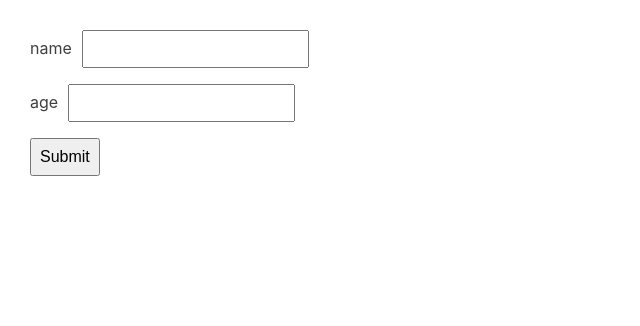
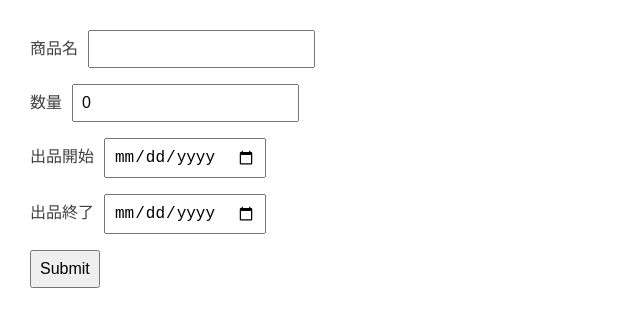
Before and after one commit to t-shiratori/hello-zod, a React (Vite) app: page / in a window 1280 px wide. Shown: the top 326 px of the page, without its empty margins (0-640 px from the left). Built offline with nearby package versions, Linux system fonts and the light colour scheme.

Commit message:
update ui

```diff
--- a/src/App.tsx
+++ b/src/App.tsx
@@ -1,8 +1,8 @@
-import { z } from 'zod';
 import { useForm } from 'react-hook-form';
 import { zodResolver } from '@hookform/resolvers/zod';
 import { InputText } from './components/InputText';
 import { formSchema, TFormSchema } from './schema/form';
+import { useEffect } from 'react';
 
 function App() {
   const {
@@ -11,7 +11,12 @@ function App() {
     watch,
     formState: { errors },
     getValues,
+    clearErrors,
+    trigger,
   } = useForm<TFormSchema>({
+    defaultValues: {
+      amount: 0,
+    },
     resolver: zodResolver(formSchema),
   });
 
@@ -21,17 +26,35 @@ function App() {
     <form onSubmit={handleSubmit(onSubmit)}>
       <InputText
         register={register}
-        label={'name'}
-        fieldName={'name'}
-        errorMessage={errors.name?.message}
+        label={'商品名'}
+        fieldName={'itemName'}
+        errorMessage={errors.itemName?.message}
       />
 
       <InputText
         register={register}
-        label={'age'}
-        fieldName={'age'}
+        label={'数量'}
+        fieldName={'amount'}
         type={'number'}
-        errorMessage={errors.age?.message}
+        errorMessage={errors.amount?.message}
+      />
+
+      <InputText
+        register={register}
+        label={'出品開始'}
+        fieldName={'startDate'}
+        type={'date'}
+        deps={['startDate', 'endDate']}
+        errorMessage={errors.startDate?.message}
+      />
+
+      <InputText
+        register={register}
+        label={'出品終了'}
+        fieldName={'endDate'}
+        type={'date'}
+        deps={['startDate', 'endDate']}
+        errorMessage={errors.endDate?.message}
       />
 
       <input type="submit" />
--- a/src/components/InputText/index.tsx
+++ b/src/components/InputText/index.tsx
@@ -1,3 +1,4 @@
+import { ChangeEvent, ChangeEventHandler } from 'react';
 import { UseFormRegister } from 'react-hook-form';
 import { TFormSchema } from '../../schema/form';
 
@@ -7,6 +8,8 @@ type Props = {
   fieldName: keyof TFormSchema;
   errorMessage?: string;
   type?: 'text' | 'number' | 'date';
+  handleChange?: (e: ChangeEvent) => void;
+  deps?: string[];
 };
 
 export const InputText = ({
@@ -15,12 +18,20 @@ export const InputText = ({
   fieldName,
   errorMessage,
   type = 'text',
+  handleChange,
+  deps,
 }: Props) => {
   return (
     <div>
       <label htmlFor={fieldName}>{label}</label>
       <input
-        {...register(fieldName, { valueAsNumber: type === 'number' })}
+        {...register(fieldName, {
+          valueAsNumber: type === 'number',
+          onChange: (e) => {
+            handleChange?.(e);
+          },
+          deps,
+        })}
         type={type}
         id={fieldName}
         name={fieldName}
--- a/src/schema/form.ts
+++ b/src/schema/form.ts
@@ -1,24 +1,41 @@
 import { z } from 'zod';
+import * as dayjs from 'dayjs';
 
 export const formSchema = z
   .object({
-    name: z
-      .string()
-      .min(1, { message: 'Required' })
-      .refine((val) => {
-        console.log('name val: ', val);
+    itemName: z.string().min(1, { message: '商品名は必須です' }),
+    amount: z
+      .number({
+        invalid_type_error: '数値を入力してください',
+        required_error: '数量を記入してください',
+      })
+      .min(0, { message: '数量を記入してください' })
+      .max(100, { message: '100個までにしてください' }),
+    startDate: z.string().refine(
+      (val) => {
         return val.length > 0;
-      }),
-    age: z
-      .number()
-      .min(10)
-      .refine((val) => {
-        console.log('age val: ', val);
-        return val > 0;
-      }),
+      },
+      { message: '日付を入力してください' }
+    ),
+    endDate: z.string().refine(
+      (val) => {
+        return val.length > 0;
+      },
+      { message: '日付を入力してください' }
+    ),
   })
-  .refine((args) => {
-    console.log('args:', args);
-  });
+  .refine(
+    (args) => {
+      const { startDate, endDate } = args;
+      const startDateObject = dayjs(startDate);
+      const endDateObject = dayjs(endDate);
+      // 開始日が終了日より前かどうか
+      return startDateObject.isBefore(endDateObject);
+    },
+    {
+      message: '開始日は終了日の前にしてください',
+      path: ['startDate'],
+    }
+  );
 
 export type TFormSchema = z.infer<typeof formSchema>;
```
